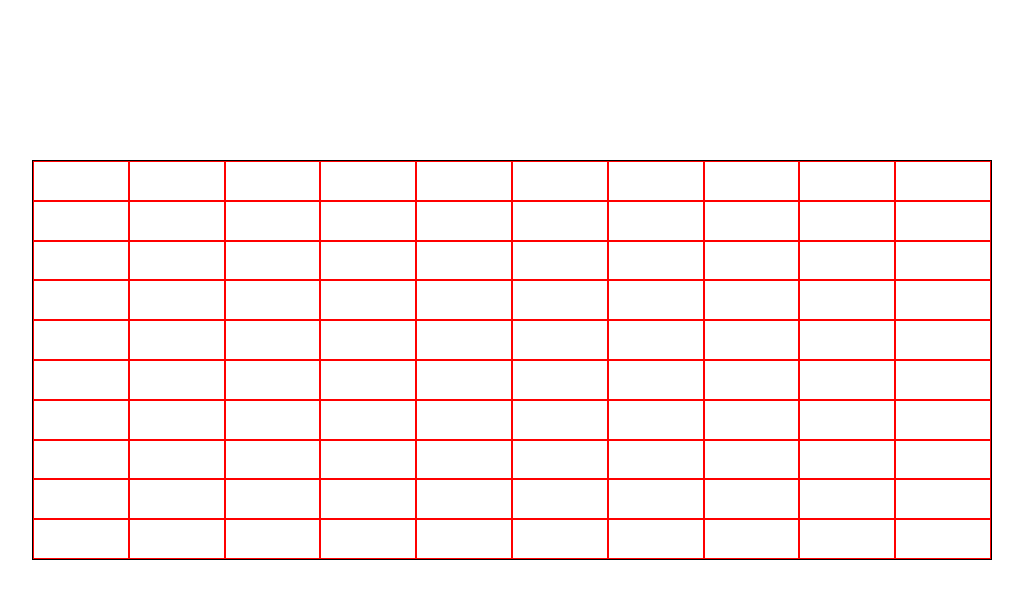
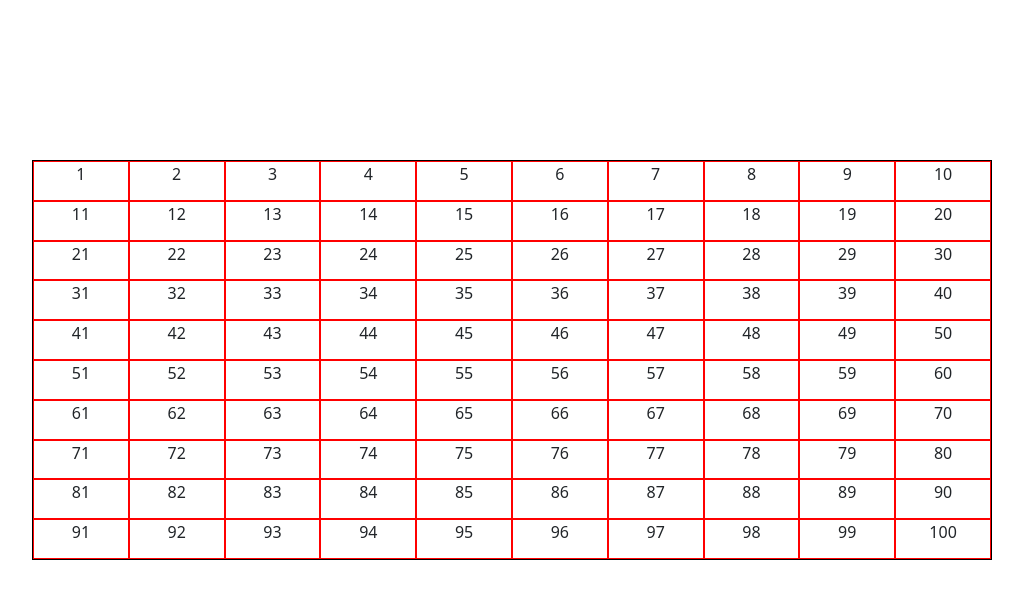
Before and after one commit to Nicola-Campagna/8-js-campominato-grid, a plain HTML site: page index.html in a window 1280 px wide. Shown: the whole page, without its empty margins (128-1151 px from the left). Drawn offline with nearby package versions, Linux system fonts and the light colour scheme.

Commit message:
asseganto ad ogni cella un valore in modo crescente da 1 a 100

```diff
--- a/main.js
+++ b/main.js
@@ -24,12 +24,21 @@ generateGrid(gridEl, dimensionGridEl);
  */
 function generateGrid(grid, dimension) {
     dimension = parseInt(dimension);
+
+    // assegnare alla cella i numeri da min a max (dimension)
+    const whiteList = [];
+    for (let i = 0; i < dimension; i++) {
+        whiteList.push(i + 1);
+    }
+
     // ciclo per generare n cella in base al parametro dimension
     for (let i = 0; i < dimension; i++) {
         // creo l'elemento cella
         const cella = document.createElement("div");
         // aggiungo classe css alla cella
         cella.classList.add("square");
+        // numero da 1 a 100 assegnati alle celle in ordine crescente
+        cella.append(whiteList[i]);
         // al click la cella si colora all'interno e stampa un mex in console
         cella.addEventListener(
             "click",
--- a/style.css
+++ b/style.css
@@ -7,6 +7,8 @@
     height: 50vh;
 
     border: 1px solid black;
+
+    cursor: crosshair;
 }
 
 /* CELLE */
@@ -14,10 +16,13 @@
     width: calc(100% / 10);
     height: calc(100% / 10);
 
+    text-align: center;
     border: 1px solid red;
 }
 
 /* CLICK SULLA CELLA */
 .active {
     background-color: rgb(93, 165, 212);
+
+    color: #fff;
 }
```
